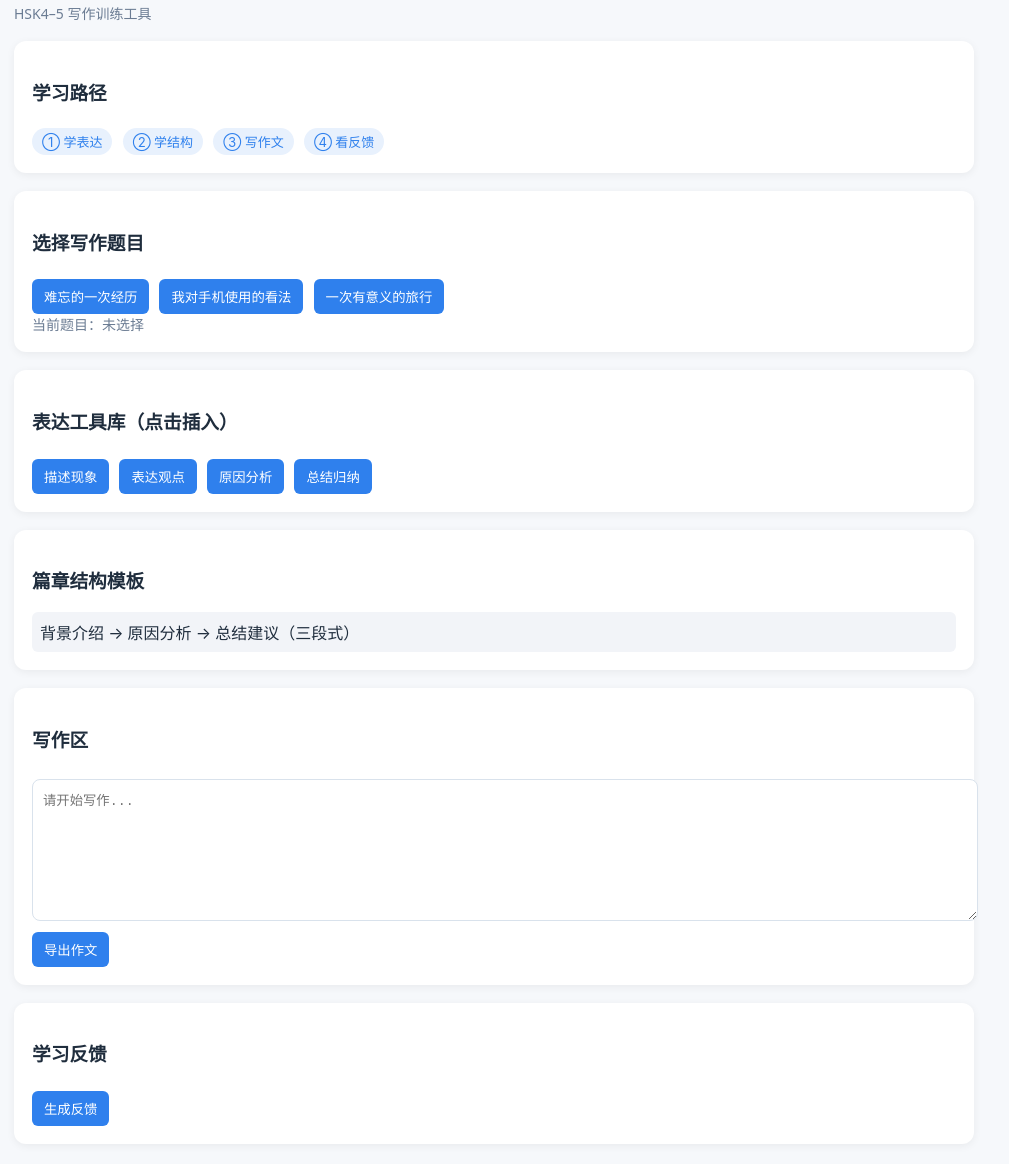
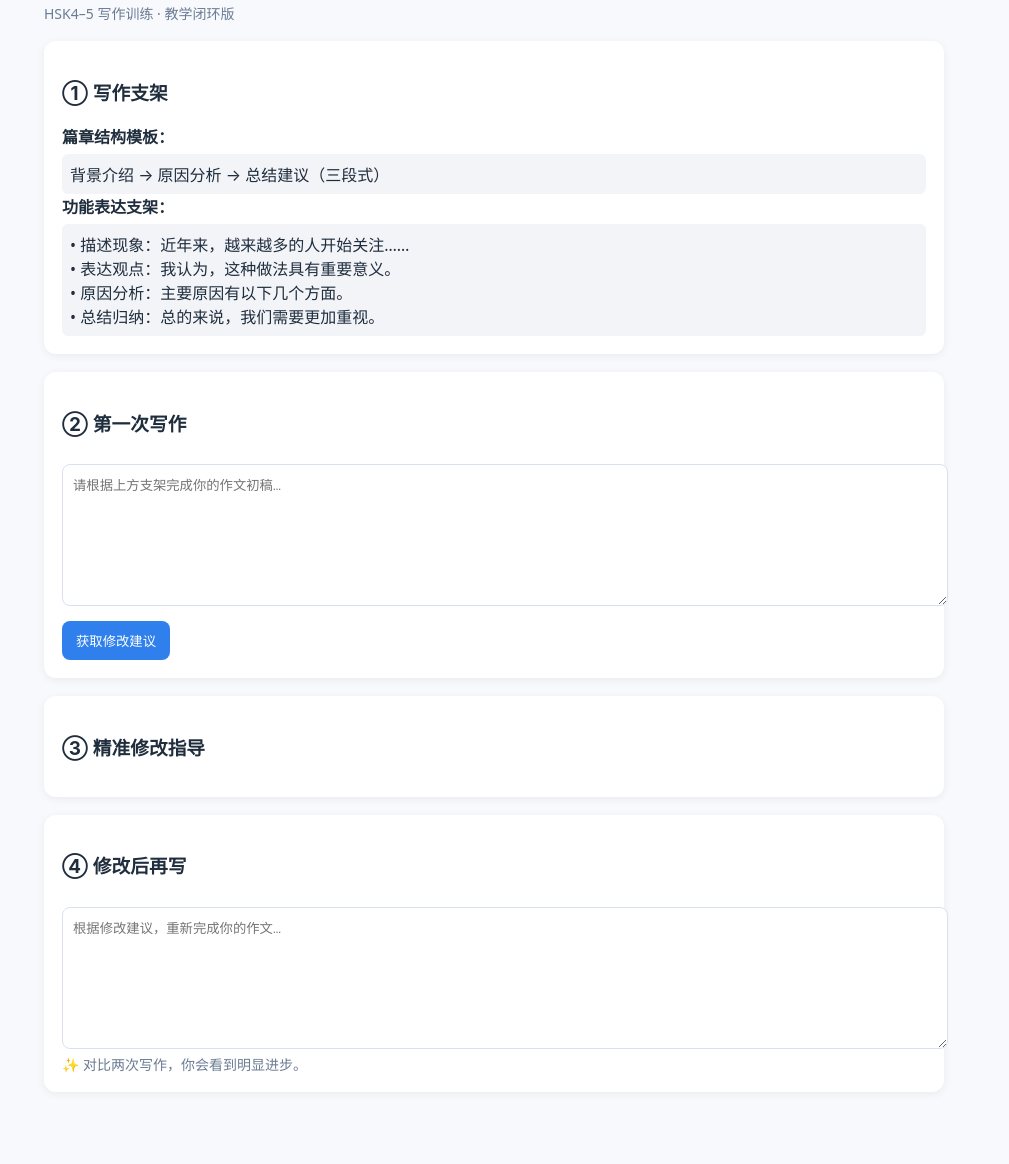
Before and after one commit to Yahzhi01/-, a plain HTML site: page index.html in a window 1280 px wide. Shown: the part 90-1254 px from the top of the page, without its empty margins (146-1155 px from the left). After the commit the page ends 1202 px from the top, so only its background shows below. Drawn offline with Linux system fonts and the light colour scheme.

Commit message:
Add files via upload

```diff
--- a/index.html
+++ b/index.html
@@ -5,14 +5,13 @@
 <meta name="viewport" content="width=device-width, initial-scale=1.0">
 <title>中级汉语写作提升平台</title>
 <style>
-body{margin:0;font-family:system-ui,-apple-system,"PingFang SC","Microsoft YaHei";background:#F6F8FB;color:#1F2D3D}
-.container{max-width:960px;margin:auto;padding:20px}
+body{margin:0;font-family:system-ui,-apple-system,"PingFang SC","Microsoft YaHei";background:#F7F9FC;color:#1F2D3D}
+.container{max-width:900px;margin:auto;padding:20px}
 .card{background:#fff;border-radius:12px;padding:18px;margin-top:18px;box-shadow:0 2px 8px rgba(0,0,0,.06)}
 h1{margin-bottom:6px}
 .small{color:#6B7C93;font-size:14px}
-button{background:#2F80ED;color:#fff;border:none;padding:8px 12px;border-radius:6px;margin:6px 6px 0 0;cursor:pointer}
-textarea{width:100%;min-height:120px;margin-top:8px;padding:10px;border-radius:8px;border:1px solid #D9E2EC}
-.badge{display:inline-block;background:#E8F1FD;color:#2F80ED;padding:4px 10px;border-radius:20px;margin:4px 6px 0 0;font-size:13px}
+textarea{width:100%;min-height:120px;margin-top:10px;padding:10px;border-radius:8px;border:1px solid #D9E2EC}
+button{background:#2F80ED;color:#fff;border:none;padding:10px 14px;border-radius:8px;margin-top:10px;cursor:pointer}
 .example{background:#F2F4F8;padding:8px;border-radius:6px;margin-top:6px}
 .good{color:#27AE60}
 .warn{color:#E67E22}
@@ -22,84 +21,61 @@ textarea{width:100%;min-height:120px;margin-top:8px;padding:10px;border-radius:8
 <body>
 <div class="container">
 <h1>中级汉语写作提升平台</h1>
-<div class="small">HSK4–5 写作训练工具</div>
+<div class="small">HSK4–5 写作训练 · 教学闭环版</div>
 
 <div class="card">
-<h3>学习路径</h3>
-<span class="badge">① 学表达</span>
-<span class="badge">② 学结构</span>
-<span class="badge">③ 写作文</span>
-<span class="badge">④ 看反馈</span>
+<h3>① 写作支架</h3>
+<b>篇章结构模板：</b>
+<div class="example">背景介绍 → 原因分析 → 总结建议（三段式）</div>
+
+<b>功能表达支架：</b>
+<div class="example">
+• 描述现象：近年来，越来越多的人开始关注……<br>
+• 表达观点：我认为，这种做法具有重要意义。<br>
+• 原因分析：主要原因有以下几个方面。<br>
+• 总结归纳：总的来说，我们需要更加重视。
+</div>
 </div>
 
 <div class="card">
-<h3>选择写作题目</h3>
-<button onclick="setTopic('难忘的一次经历')">难忘的一次经历</button>
-<button onclick="setTopic('我对手机使用的看法')">我对手机使用的看法</button>
-<button onclick="setTopic('一次有意义的旅行')">一次有意义的旅行</button>
-<div class="small">当前题目：<span id="topic">未选择</span></div>
+<h3>② 第一次写作</h3>
+<textarea id="draft1" placeholder="请根据上方支架完成你的作文初稿…"></textarea>
+<button onclick="giveFeedback()">获取修改建议</button>
 </div>
 
 <div class="card">
-<h3>表达工具库（点击插入）</h3>
-<button onclick="insert('近年来，越来越多的人开始关注这个问题。')">描述现象</button>
-<button onclick="insert('我认为，这种做法具有重要意义。')">表达观点</button>
-<button onclick="insert('主要原因有以下几个方面。')">原因分析</button>
-<button onclick="insert('总的来说，我们需要更加重视。')">总结归纳</button>
+<h3>③ 精准修改指导</h3>
+<div id="fb" class="example" style="display:none"></div>
 </div>
 
 <div class="card">
-<h3>篇章结构模板</h3>
-<div class="example">背景介绍 → 原因分析 → 总结建议（三段式）</div>
-</div>
-
-<div class="card">
-<h3>写作区</h3>
-<textarea id="essay" placeholder="请开始写作..."></textarea>
-<button onclick="exportTxt()">导出作文</button>
-</div>
-
-<div class="card">
-<h3>学习反馈</h3>
-<button onclick="feedback()">生成反馈</button>
-<div id="fb" class="example" style="display:none"></div>
+<h3>④ 修改后再写</h3>
+<textarea placeholder="根据修改建议，重新完成你的作文…"></textarea>
+<div class="small">✨ 对比两次写作，你会看到明显进步。</div>
 </div>
 
 </div>
 
 <script>
-function setTopic(t){document.getElementById('topic').innerText=t}
-function insert(t){document.getElementById('essay').value+=t}
-function exportTxt(){
- let blob=new Blob([essay.value],{type:'text/plain'});
- let a=document.createElement('a');
- a.href=URL.createObjectURL(blob);
- a.download='作文.txt';
- a.click();
-}
-function feedback(){
+function giveFeedback(){
  let box=document.getElementById('fb');
  box.style.display='block';
  box.innerHTML=
- "<b>能力评价：</b><br>"+
- "表达清晰度：⭐⭐⭐⭐<br>"+
- "结构完整度：⭐⭐⭐<br>"+
- "语法准确度：⭐⭐⭐⭐<br><br>"+
- "<b>详细指导：</b><br>"+
- "<span class='good'>✔ 你已经把事情经过写清楚了，很棒！</span><br>"+
- "<span class='warn'>语序建议：</span><br>"+
+ "<b>修改建议：</b><br><br>"+
+ "<span class='good'>👍 优点：</span>你已经把事情经过写清楚了，很棒！<br><br>"+
+ "<span class='warn'>语序调整：</span><br>"+
  "原句：我昨天在图书馆书看了<br>"+
  "修改：我昨天在图书馆看了书<br>"+
- "说明：动词后面要接宾语。<br><br>"+
- "<span class='warn'>词汇建议：</span><br>"+
+ "说明：汉语里，动词后面要接宾语。<br><br>"+
+ "<span class='warn'>词汇优化：</span><br>"+
  "原句：提高兴趣<br>"+
  "修改：培养兴趣<br>"+
- "说明：“兴趣”通常和“培养”搭配。<br><br>"+
- "<span class='warn'>语法建议：</span><br>"+
+ "说明：“兴趣”通常和“培养”搭配，更自然。<br><br>"+
+ "<span class='warn'>语法修正：</span><br>"+
  "原句：因为下雨，所以但是我没去<br>"+
  "修改：因为下雨，所以我没去<br>"+
  "说明：“因为…所以…”不能再加“但是”。<br><br>"+
- "🌟 小建议：如果在第二段开头加“首先”，文章会更有条理。继续加油！";
+ "🌟 小建议：如果在第二段开头加“首先”，文章会更有条理。";
 }
 </script>
 
```
